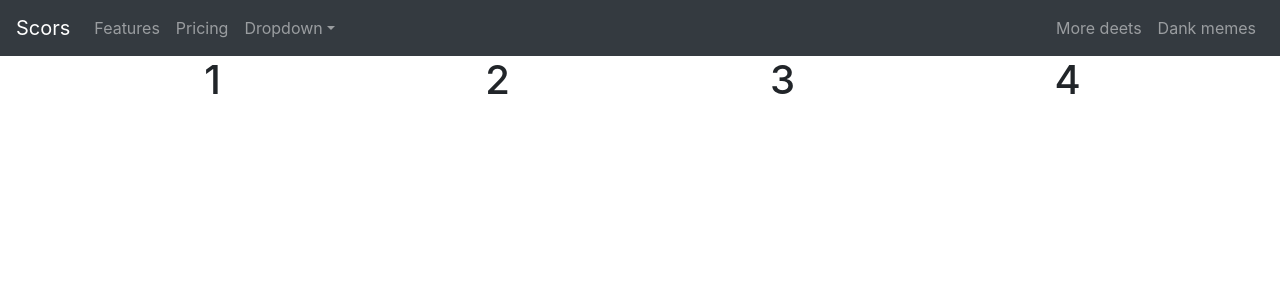
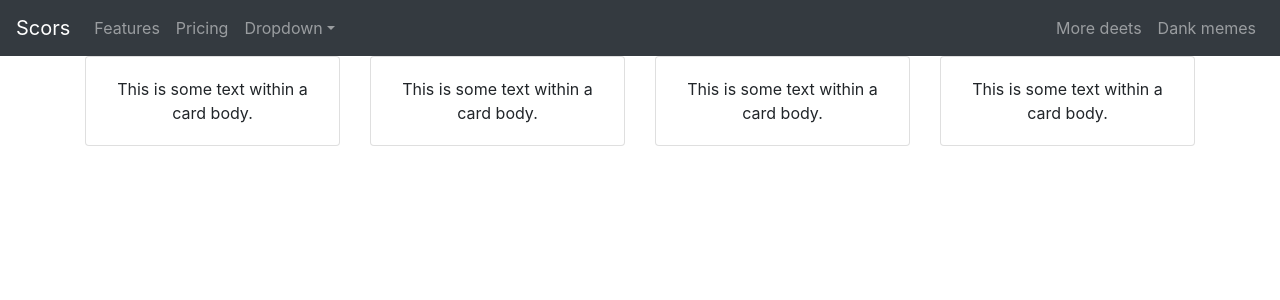
Before and after one commit to chavalk/scors, a React (Create React App) app: page / in a window 1280 px wide. Shown: the top 300 px of the page. Built offline with nearby package versions, Linux system fonts and the light colour scheme.

Commit message:
Add code for card and import it to ScoresRow.

```diff
--- a/src/components/ScoresCard/index.js
+++ b/src/components/ScoresCard/index.js
@@ -1,8 +1,11 @@
 import React from 'react';
+import Card from 'react-bootstrap/Card';
 
 const ScoresCard = () => {
     return (
-        <div></div>
+        <Card>
+            <Card.Body>This is some text within a card body.</Card.Body>
+        </Card>
     );
 }
 
--- a/src/components/ScoresRow/index.js
+++ b/src/components/ScoresRow/index.js
@@ -2,15 +2,16 @@ import React from 'react';
 import Container from 'react-bootstrap/Container';
 import Row from 'react-bootstrap/Row';
 import Col from 'react-bootstrap/Col';
+import ScoresCard from '../ScoresCard';
 
 const ScoresRow = () => {
     return (
         <Container>
             <Row>
-                <Col><h1>1</h1></Col>
-                <Col><h1>2</h1></Col>
-                <Col><h1>3</h1></Col>
-                <Col><h1>4</h1></Col>
+                <Col><ScoresCard></ScoresCard></Col>
+                <Col><ScoresCard></ScoresCard></Col>
+                <Col><ScoresCard></ScoresCard></Col>
+                <Col><ScoresCard></ScoresCard></Col>
             </Row>
         </Container>
     );
```
